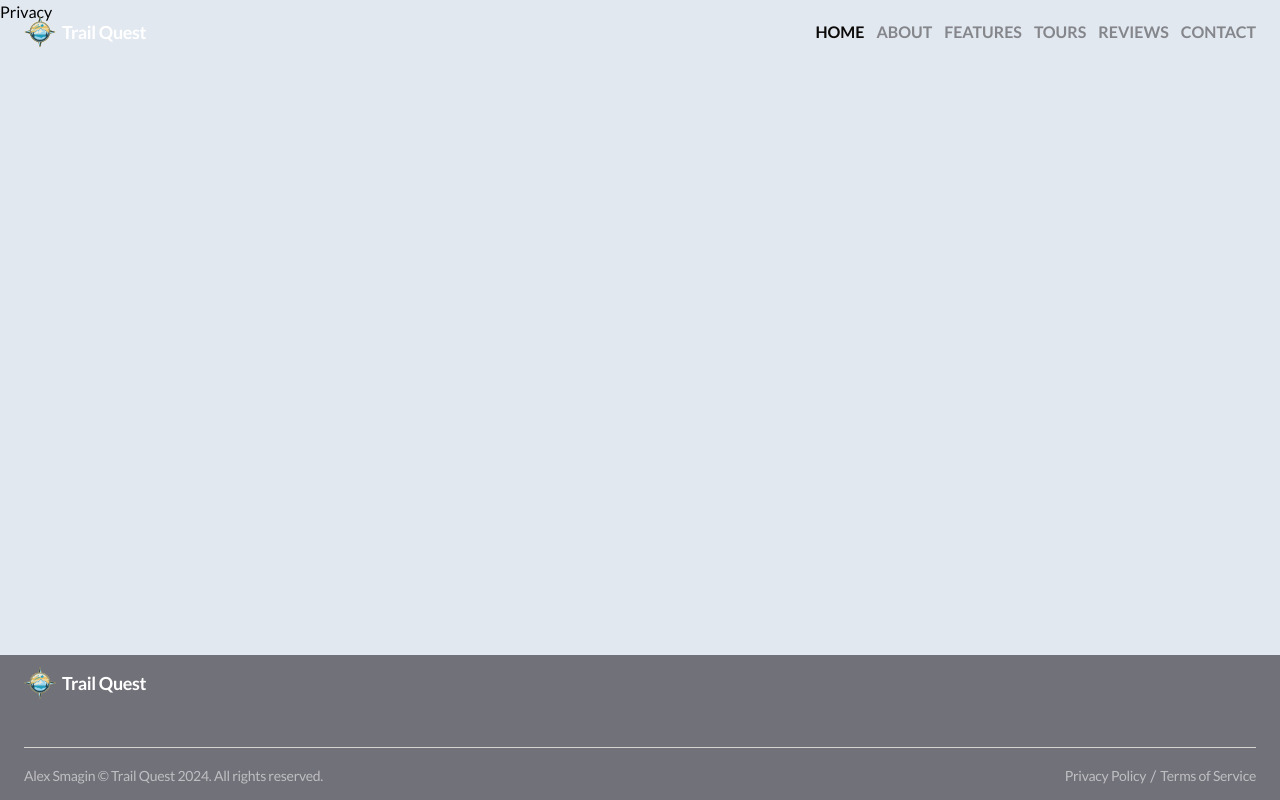
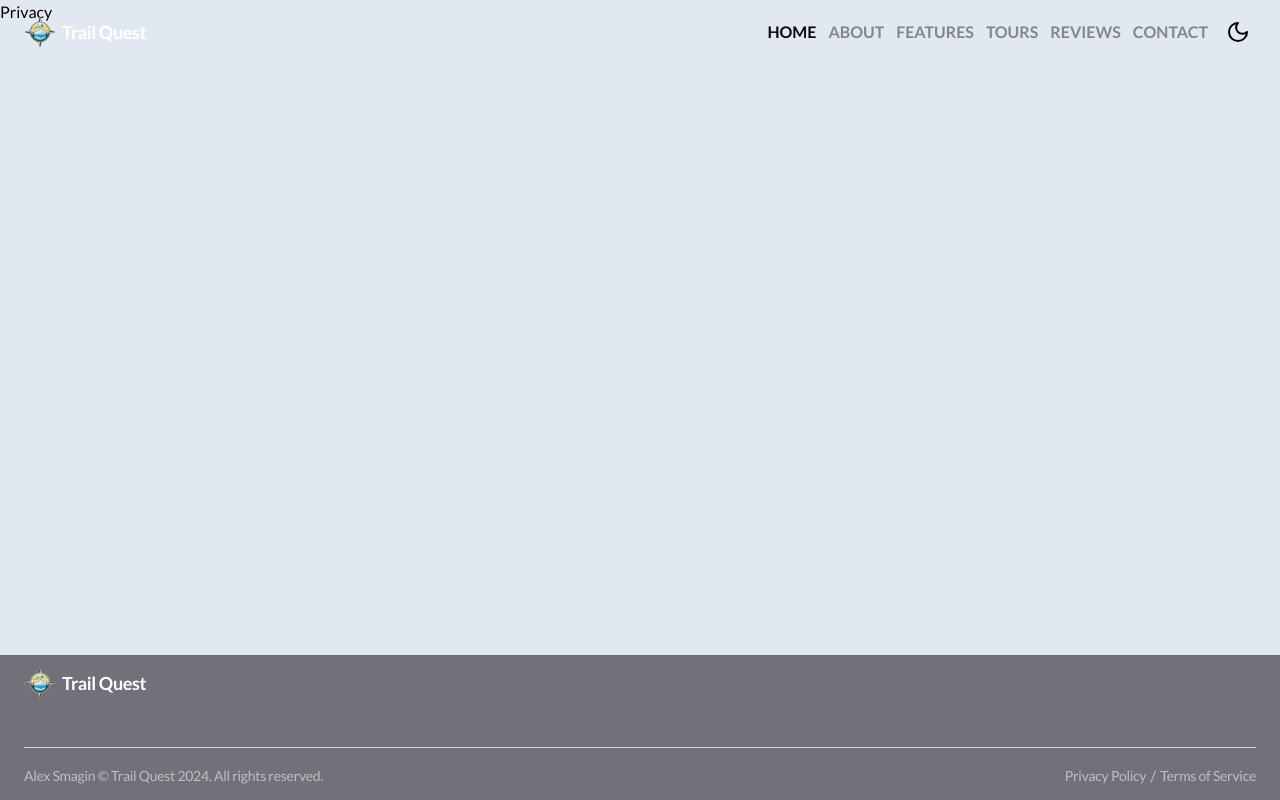
Before and after one commit to Alexandrbig1/trail_quest, a React (Vite) app: page /privacy in a window 1280 px wide. Built offline with nearby package versions, Linux system fonts and the light colour scheme.

Commit message:
feat: added theme switcher component to change theme from light to dark

```diff
--- a/src/components/Header/Header.jsx
+++ b/src/components/Header/Header.jsx
@@ -1,16 +1,14 @@
 import Logo from "../UI/Logo/Logo";
-import { HeaderNavLink, HeaderNavMenu, HeaderWrapper } from "./Header.styled";
+import {
+  HeaderNavLink,
+  HeaderNavMenu,
+  HeaderNavWrapper,
+  HeaderWrapper,
+} from "./Header.styled";
 import { useActiveSection } from "../../context/activeSection";
 import { useNavigate } from "react-router-dom";
-
-const menuLists = [
-  { to: "/home", list: "Home" },
-  { to: "/about", list: "About" },
-  { to: "/features", list: "Features" },
-  { to: "/tours", list: "Tours" },
-  { to: "/reviews", list: "Reviews" },
-  { to: "/contact", list: "Contact" },
-];
+import MenuLists from "../../data/menuLists";
+import MemoizedThemeSwitcher from "../UI/ThemeSwitcher/ThemeSwitcher";
 
 function Header() {
   const navigate = useNavigate();
@@ -33,9 +31,10 @@ function Header() {
   return (
     <HeaderWrapper>
       <Logo />
+      <HeaderNavWrapper>
         <nav>
           <HeaderNavMenu>
-          {menuLists.map(({ to, list }) => (
+            {MenuLists.map(({ to, list }) => (
               <li key={to}>
                 <HeaderNavLink
                   href={to}
@@ -48,6 +47,8 @@ function Header() {
             ))}
           </HeaderNavMenu>
         </nav>
+        <MemoizedThemeSwitcher />
+      </HeaderNavWrapper>
     </HeaderWrapper>
   );
 }
--- a/src/components/Header/Header.styled.jsx
+++ b/src/components/Header/Header.styled.jsx
@@ -17,9 +17,13 @@ export const HeaderWrapper = styled.header`
 `;
 
 export const HeaderNavMenu = styled.ul`
-  display: flex;
-  align-items: center;
-  gap: 1.2rem;
+  display: none;
+
+  @media (min-width: 768px) {
+    display: flex;
+    align-items: center;
+    gap: 1.2rem;
+  }
 `;
 
 export const HeaderNavLink = styled.a`
@@ -39,3 +43,9 @@ export const HeaderNavLink = styled.a`
     color: ${(p) => p.theme.colors.mainTextColor};
   }
 `;
+
+export const HeaderNavWrapper = styled.div`
+  display: flex;
+  align-items: center;
+  gap: 1.2rem;
+`;
--- /dev/null
+++ b/src/components/UI/ThemeSwitcher/ThemeSwitcher.jsx
@@ -0,0 +1,32 @@
+import React from "react";
+import { useTheme } from "../../../context/ThemeContext";
+import {
+  HiddenIcon,
+  MoonIcon,
+  SunIcon,
+  ThemeSwitcherBtn,
+} from "./ThemeSwitcher.styled";
+
+const ThemeSwitcher = () => {
+  const { isDarkTheme, toggleTheme } = useTheme();
+
+  return (
+    <ThemeSwitcherBtn
+      type="button"
+      aria-label="Toggle Theme"
+      title="Toggle Theme"
+      onClick={toggleTheme}
+    >
+      {isDarkTheme ? <SunIcon /> : <MoonIcon />}
+      <HiddenIcon>
+        {isDarkTheme ? "Switch to light theme" : "Switch to dark theme"}
+      </HiddenIcon>
+    </ThemeSwitcherBtn>
+  );
+};
+
+const MemoizedThemeSwitcher = React.memo(ThemeSwitcher);
+
+MemoizedThemeSwitcher.displayName = "ThemeSwitcher";
+
+export default MemoizedThemeSwitcher;
--- /dev/null
+++ b/src/components/UI/ThemeSwitcher/ThemeSwitcher.styled.jsx
@@ -0,0 +1,46 @@
+import styled from "styled-components";
+import { FiSun } from "react-icons/fi";
+import { LuMoon } from "react-icons/lu";
+
+export const ThemeSwitcherBtn = styled.button`
+  border: none;
+  outline: none;
+  background: none;
+  width: 3.6rem;
+  height: 3.6rem;
+  border-radius: 1.2rem;
+  cursor: pointer;
+  transition: 0.3s;
+  border-radius: 20rem;
+  transition: all var(--primary-transition);
+  position: relative;
+
+  display: flex;
+  align-items: center;
+  justify-content: center;
+
+  &:hover {
+    background-color: ${(p) => p.theme.colors.headerTextColorLowOp};
+  }
+`;
+
+export const SunIcon = styled(FiSun)`
+  font-size: 2.4rem;
+  color: ${(p) => p.theme.colors.headerTextColor};
+`;
+
+export const MoonIcon = styled(LuMoon)`
+  font-size: 2.4rem;
+  color: ${(p) => p.theme.colors.headerTextColor};
+`;
+
+export const HiddenIcon = styled.span`
+  position: absolute;
+  width: 1px;
+  height: 1px;
+  margin: -1px;
+  padding: 0;
+  overflow: hidden;
+  clip: rect(0, 0, 0, 0);
+  border: 0;
+`;
--- /dev/null
+++ b/src/data/menuLists.json
@@ -0,0 +1,8 @@
+[
+  { "to": "/home", "list": "Home" },
+  { "to": "/about", "list": "About" },
+  { "to": "/features", "list": "Features" },
+  { "to": "/tours", "list": "Tours" },
+  { "to": "/reviews", "list": "Reviews" },
+  { "to": "/contact", "list": "Contact" }
+]
```
Lines whose indentation alone changed are shown as unchanged.
